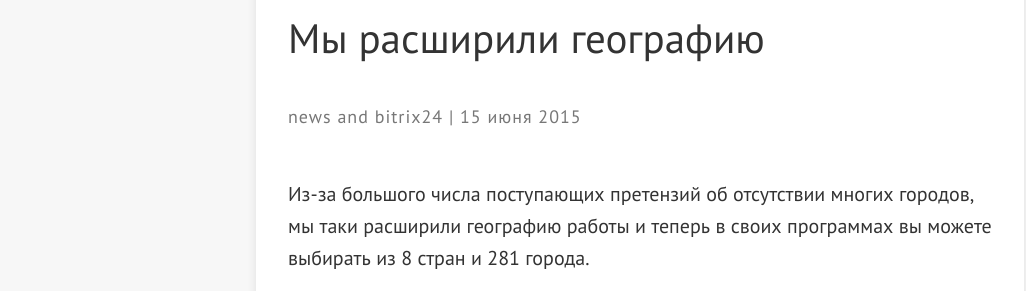
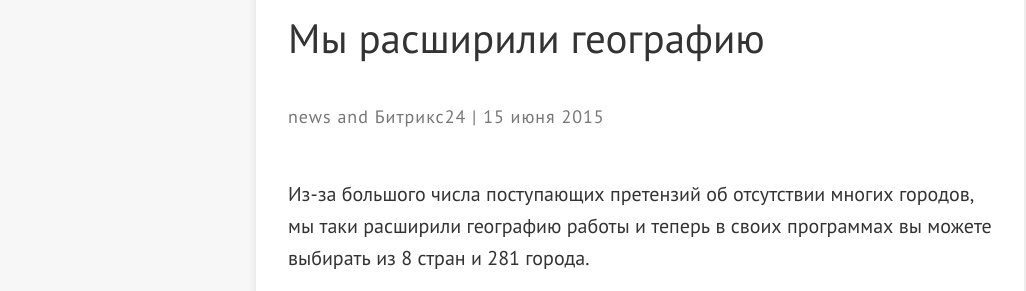
Before and after one commit to lead4crm/lead4crm.github.io, a Jekyll site: the page built from _posts/2015-06-15-wide-geography.md, in a window 1280 px wide. Shown: the part 497-788 px from the top of the page, without its empty margins (0-1026 px from the left). Built offline with Jekyll 4.4.1, drawn with Linux system fonts in a browser that asks for light colours; nearby versions of some CDN libraries.

Commit message:
update blog: add post

```diff
--- a/_posts/2015-06-15-wide-geography.md
+++ b/_posts/2015-06-15-wide-geography.md
@@ -3,7 +3,7 @@ layout: post
 title: "Мы расширили географию"
 category:
 - news
-- bitrix24
+- Битрикс24
 banner_image: funny-map.jpg
 comments: true
 ---
```
